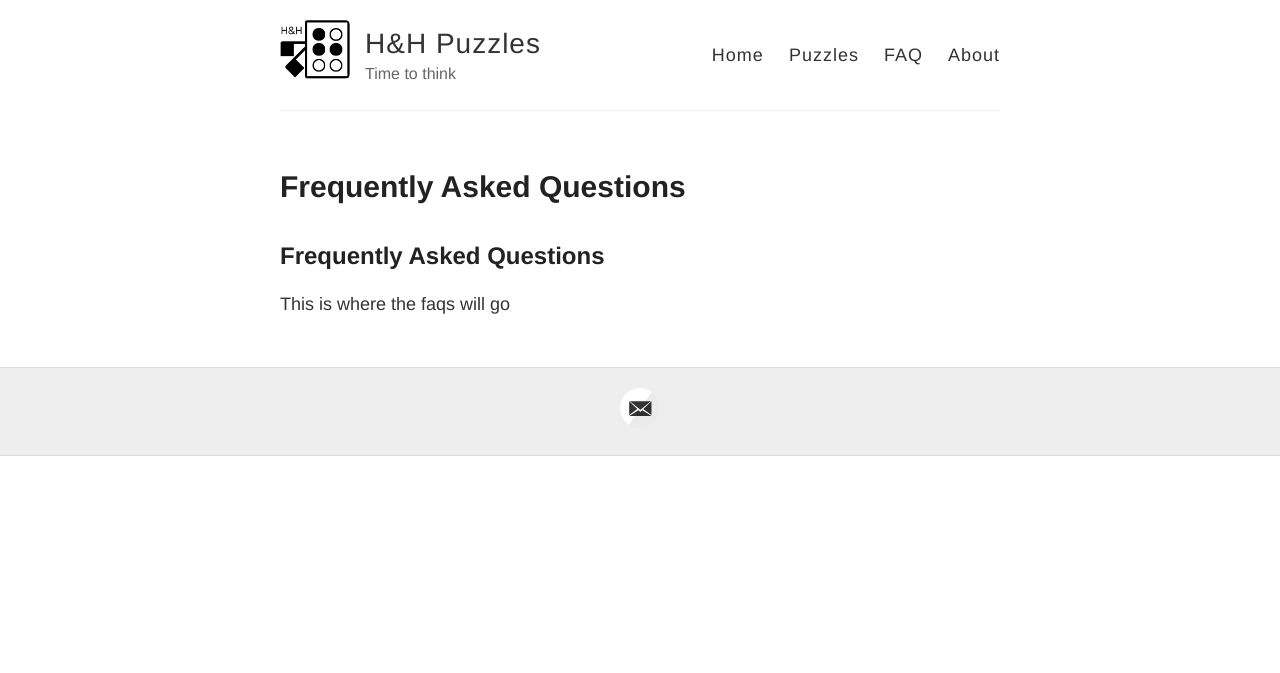
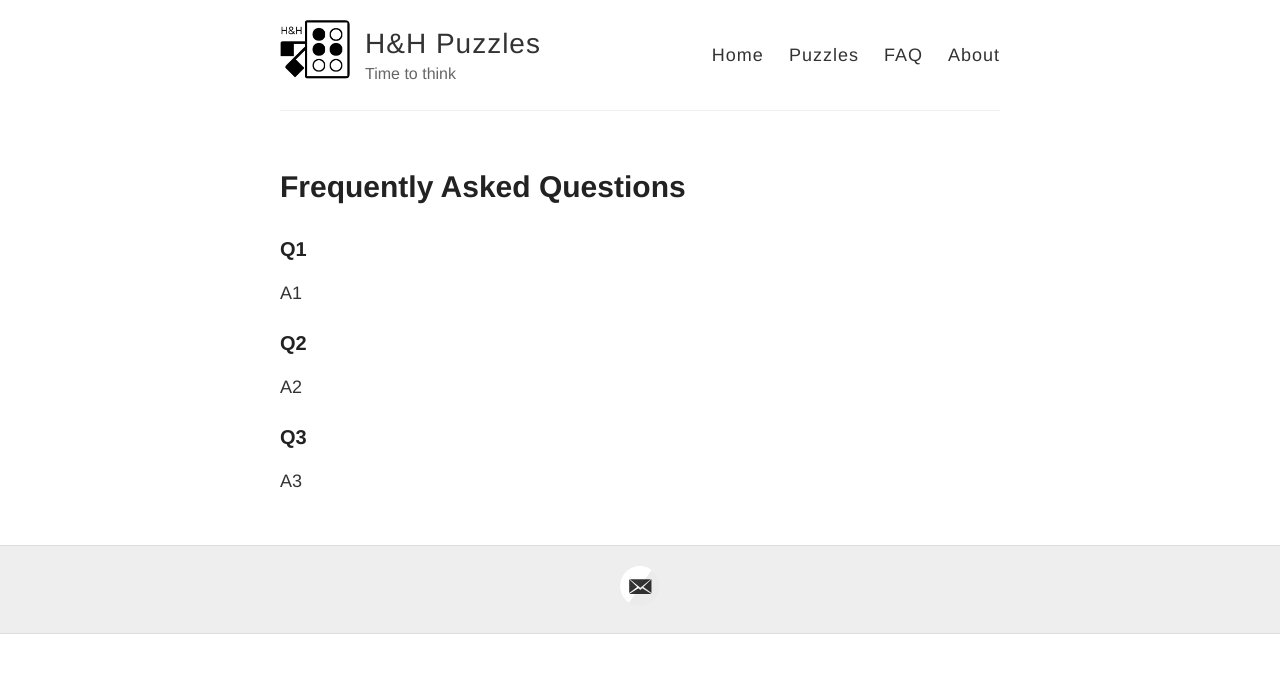
Before and after one commit to HandH-Puzzle/HandH-Puzzle.github.io, a Jekyll site: the page built from faq.md, in a window 1280 px wide. Shown: the top 673 px of the page. Built offline with Jekyll 4.4.1, drawn with Linux system fonts in a browser that asks for light colours; our own code applies the rules of GitHub Pages for plain Markdown files.

Commit message:
Update faq.md

```diff
--- a/faq.md
+++ b/faq.md
@@ -1,3 +1,15 @@
-## Frequently Asked Questions
+---
+layout: page
+title: Frequently Asked Questions
+permalink: /FAQ/
+published: true
+---
 
-This is where the faqs will go
+### Q1
+A1
+
+### Q2
+A2
+
+### Q3
+A3
```
